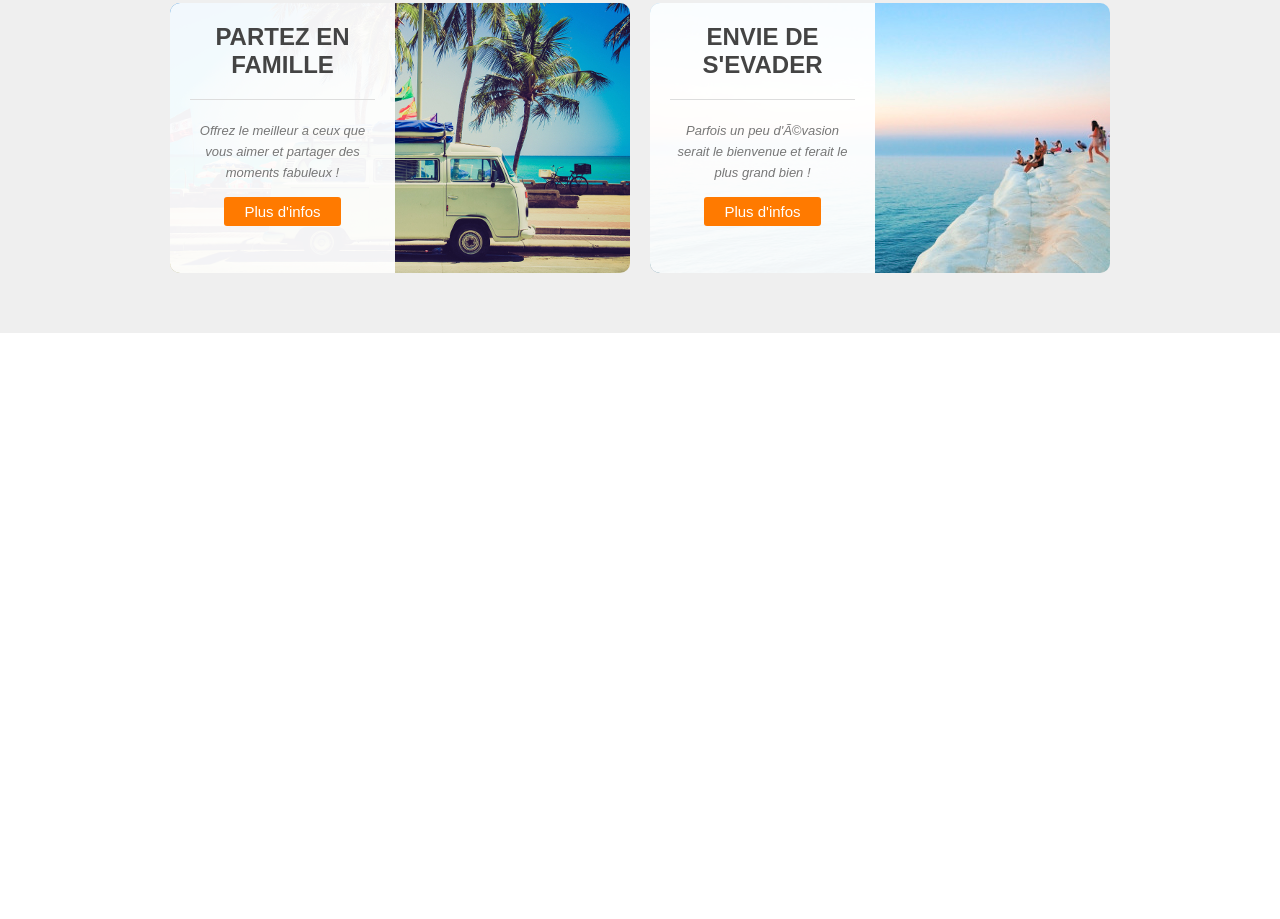
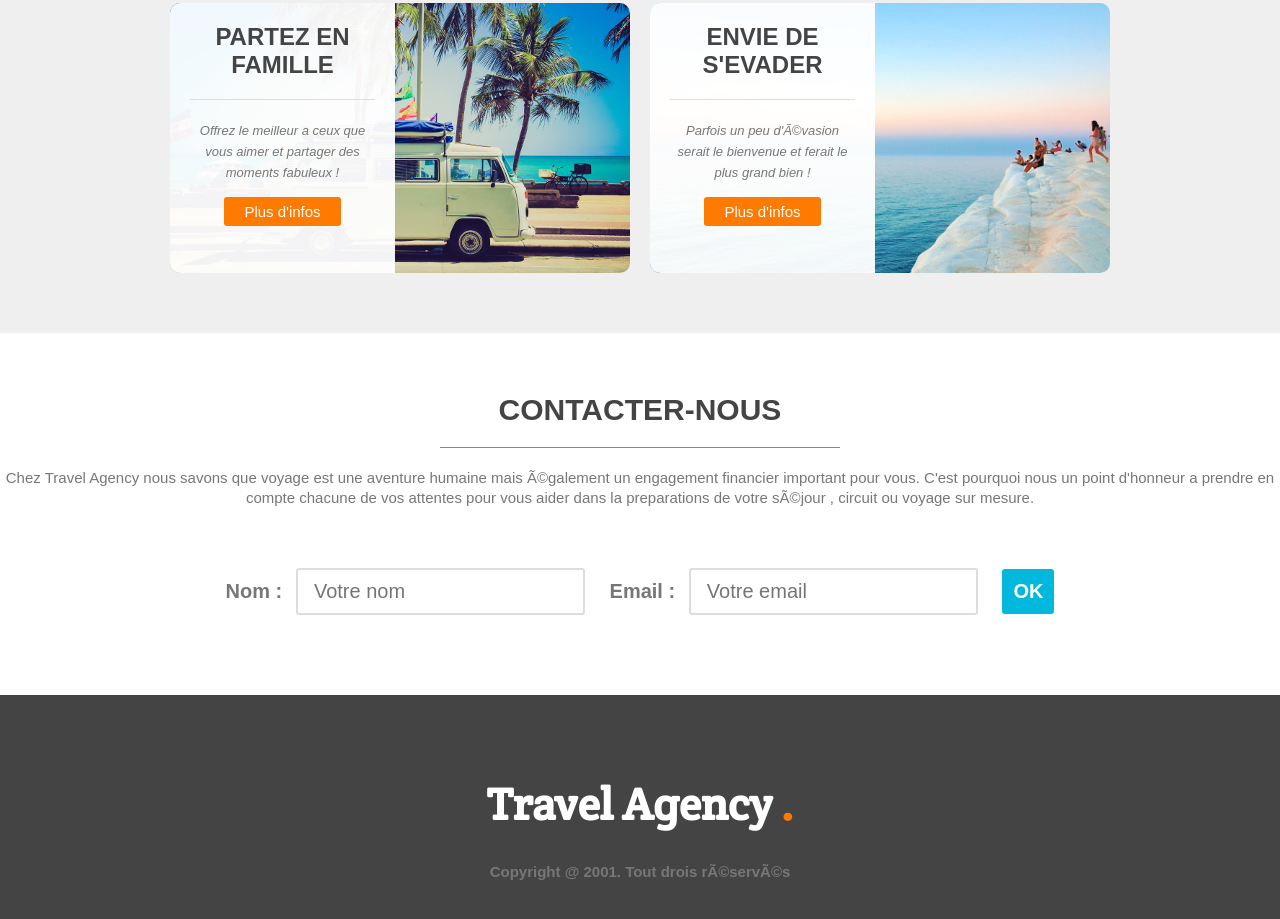
Before and after one commit to Bichara-B/Projet-agence-de-voyage-, a plain HTML site: page index.html in a window 1280 px wide. Shown: the part 1205-2124 px from the top of the page. Before the commit the page ends 1538 px from the top, so only its background shows below. Drawn offline with Linux system fonts and the light colour scheme.

Commit message:
Modifications parti deuxieme

```diff
--- a/index.html
+++ b/index.html
@@ -74,14 +74,32 @@
             <div class="clear"></div>
         </div>
     </section>
-    <div class="wrapper">
-    </div>
-    <section id="contacte">
 
+
+    <section id="contact">
+        <div class="wrapper">
+        </div>
+
+
+        <h3>Contacter-nous</h3>
+        <p>Chez Travel Agency nous savons que voyage est une aventure humaine mais également un engagement financier important pour vous. C'est pourquoi nous un point d'honneur a prendre en compte chacune de vos attentes pour vous aider dans la preparations de votre séjour , circuit ou voyage sur mesure.</p>
+        <form action="">
+            <label for="name">Nom :</label>
+            <input type="text" id="name" placeholder=" Votre nom ">
+            <label for="email">Email :</label>
+            <input type="text" id="email" placeholder=" Votre email ">
+
+            <input type="submit" value="OK" class="button-3">
+        </form>
     </section>
 
     <footer>
+        <div class="wrapper">
+            <h1>Travel Agency<span class="orange"> .</span></h1>
 
+            <div class="copyright">Copyright @ 2001. Tout drois réservés</div>
+
+        </div>
     </footer>
 </body>
 </html>
--- a/style.css
+++ b/style.css
@@ -18,7 +18,7 @@ h1
 {
     font-family: 'Crete Round', serif;
     font-size: 45px;
-    color: #444;
+
 }
 h2
 {
@@ -27,7 +27,6 @@ h2
 }
 h4{
     font-size: 24px;
-    color: #444;
 
 }
 p{
@@ -61,7 +60,14 @@ header
 {
     height: 120px;
 }
-
+h1,h2,h3,h4
+{
+    color: #444;
+}
+h3
+{
+    font-size: 30px;
+}
 header h1
 {
     float: left;
@@ -218,3 +224,80 @@ article h4
     color: #fff;
     background-color: #02B8dd;
 }
+
+#contact
+{
+    padding: 60px 0;
+    text-align: center;
+}
+
+#contact h3
+{
+    width: 400px;
+    text-transform: uppercase;
+    margin: 0 auto 20px auto;
+    border-bottom: 1px solid #02B8dd;
+    padding-bottom: 20px;
+}
+form
+{
+    margin: 60px 0 20px 0;
+}
+
+label
+{
+    font-weight: bold;
+    font-size: 20px;
+    margin-right: 10px;
+    color: #777;
+}
+
+input[type="text"]
+{
+    padding:10px;
+    font-size: 20px;
+    margin-right: 20px;
+    border: 2px solid #ddd;
+    border-radius: 3px;
+}
+
+
+.button-3
+{
+    color: #fff;
+    font-size: 20px;
+    font-weight: bold;
+    padding: 11px;
+    background-color: #02B8dd;
+    border-style: none;
+    border-radius: 3px;
+
+}
+.button-3:hover
+{
+    color: #fff;
+    background-color: #444;
+}
+
+
+/*footer*/
+footer
+{
+    height: 260px;
+    background-color: #444;
+
+}
+footer h1
+{
+    color: #fff;
+    text-align: center;
+    padding-top: 80px;
+}
+
+.copyright
+{
+    text-align: center;
+    font-weight: bold;
+    padding-top: 30px;
+    color: #777;
+}
```
